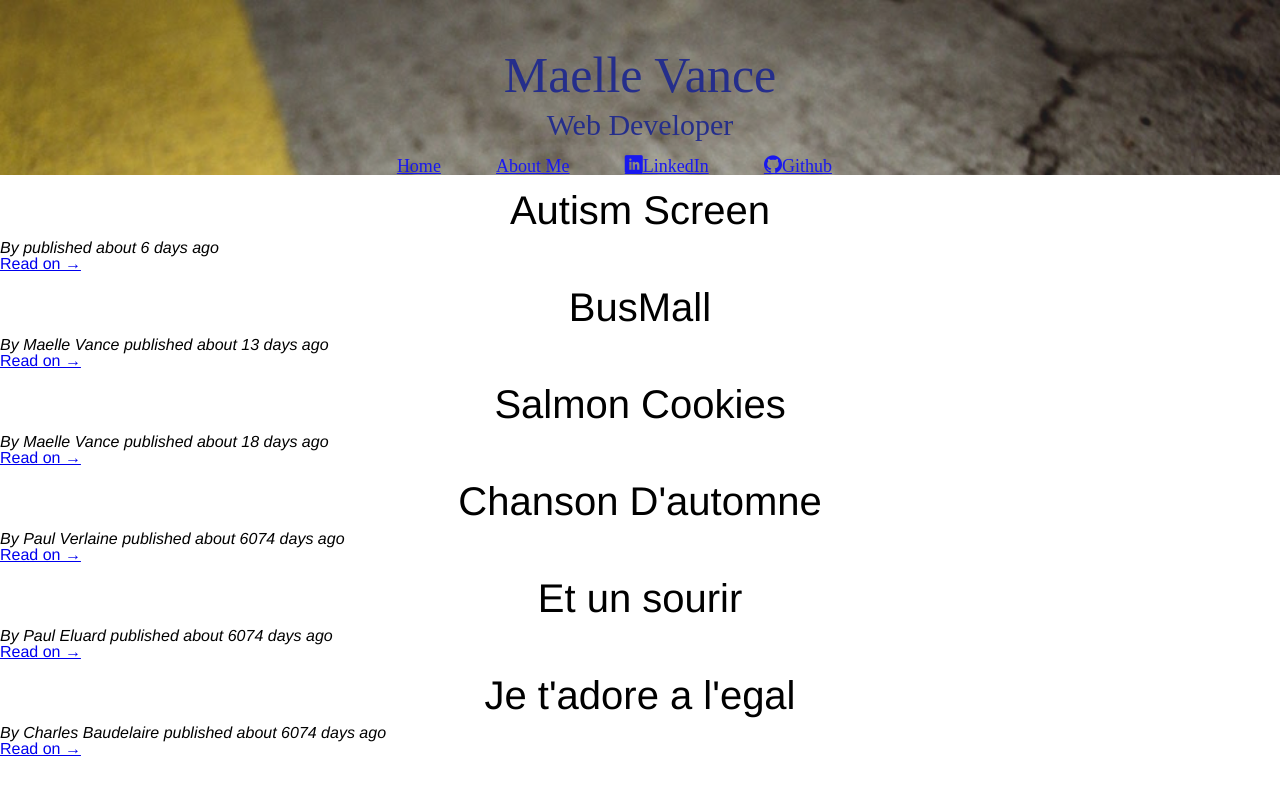
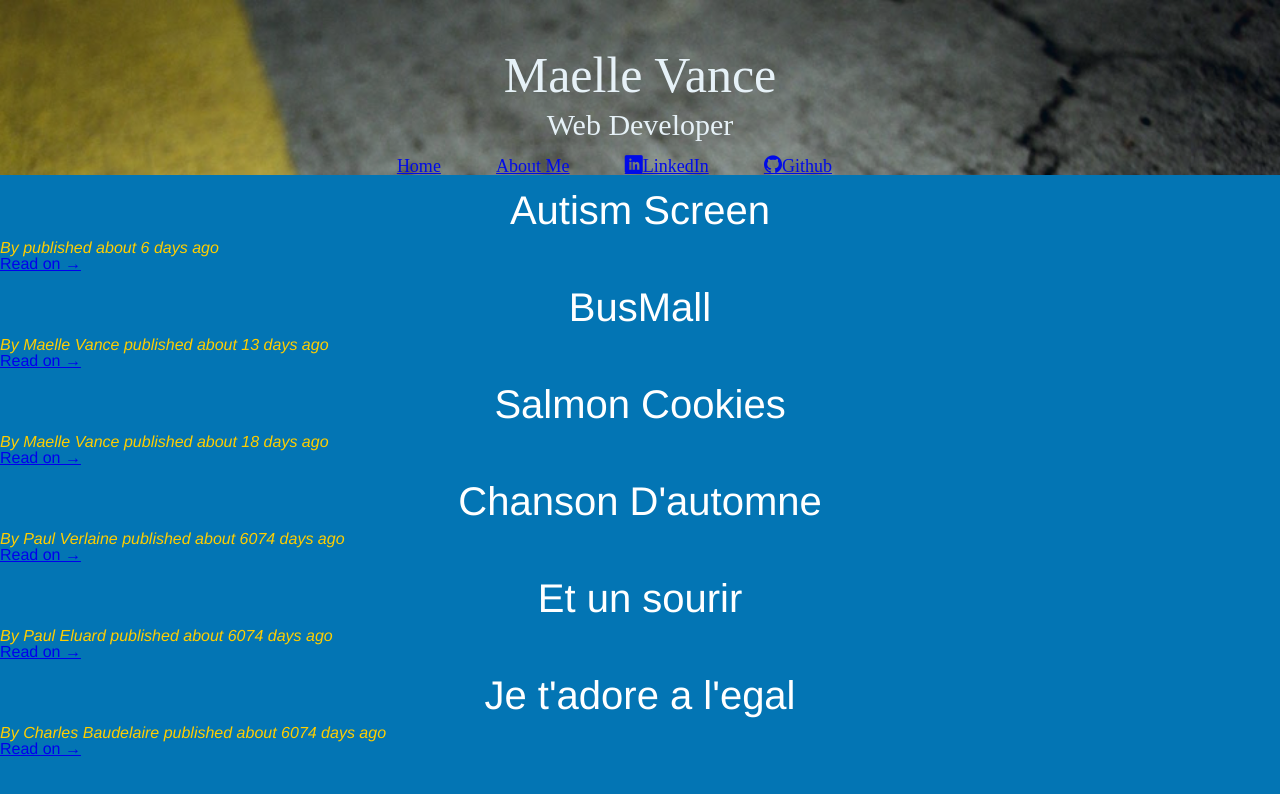
Before and after one commit to ellezv/portfolio, a plain HTML site: page index.html in a window 1280 px wide. Drawn offline with nearby package versions, Linux system fonts and the light colour scheme; files whose address does not match are found by name.

Commit message:
some style improvements

```diff
--- a/css/base.css
+++ b/css/base.css
@@ -1,10 +1,20 @@
+/* colors :
+sunflower : #FFCE00;
+starry night: #0375B4;
+evening: #26228;
+grey: #D5D5D5;
+
+*/
+
 * {
   font-family: helvetica;
+
 }
 
 body {
   line-height: 1.5;
   font-size: 100%;
+   background-color: #0375B4;
 
 }
 
@@ -18,7 +28,7 @@ article {
   background-repeat: no-repeat;
   background-size: cover;
   opacity: .9;
-  color: #0E187F;
+  color: white;
 }
 
 header h1 {
@@ -41,7 +51,7 @@ header h3 {
 }
 
 a:visited {
-  color: #0E187F;
+  color: #D5D5D5;
 }
 
 #articles h1 {
@@ -52,6 +62,7 @@ a:visited {
 
 .byline {
   font-style: italic;
+  color: #FFCE00;
 }
 
 .article-body {
@@ -59,3 +70,12 @@ a:visited {
   padding-bottom: 25px;
   text-align: justify;
 }
+
+p {
+  color: grey;
+}
+
+
+main h1 {
+  color: white;
+}
```
